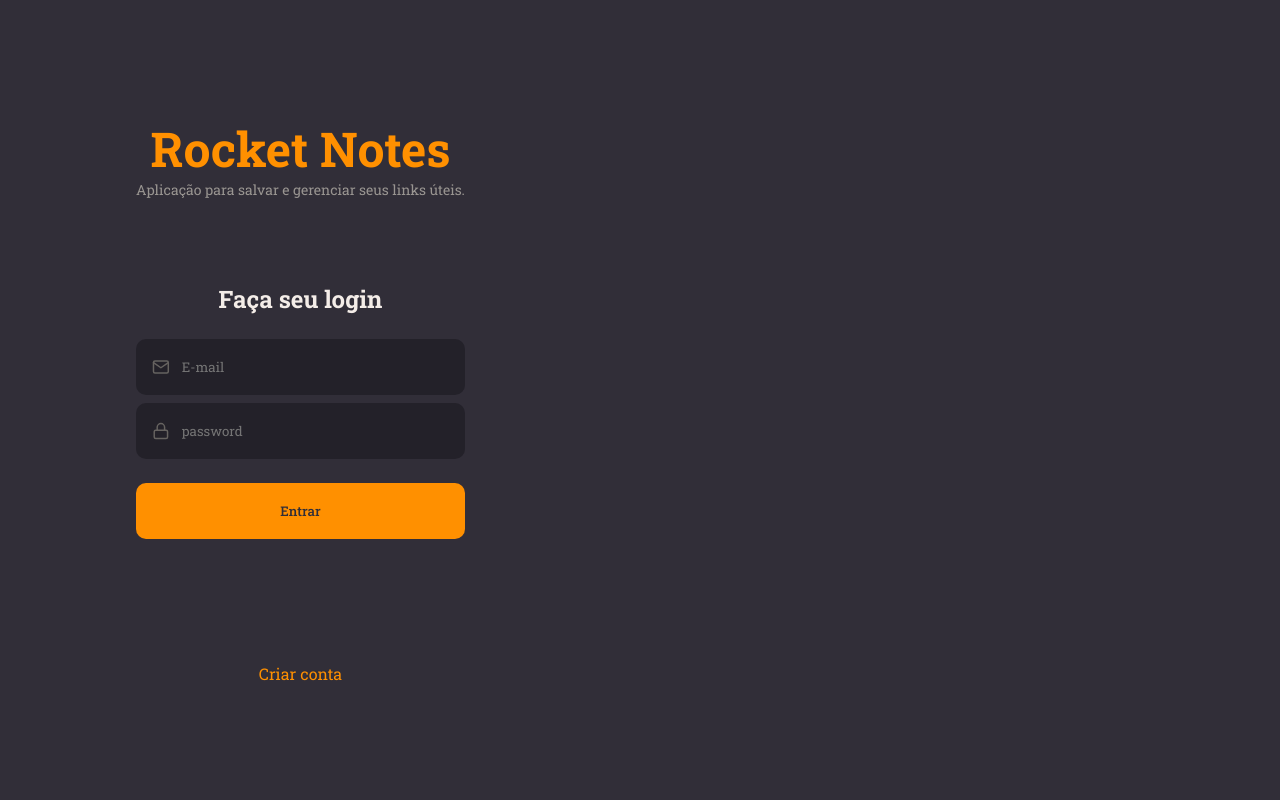
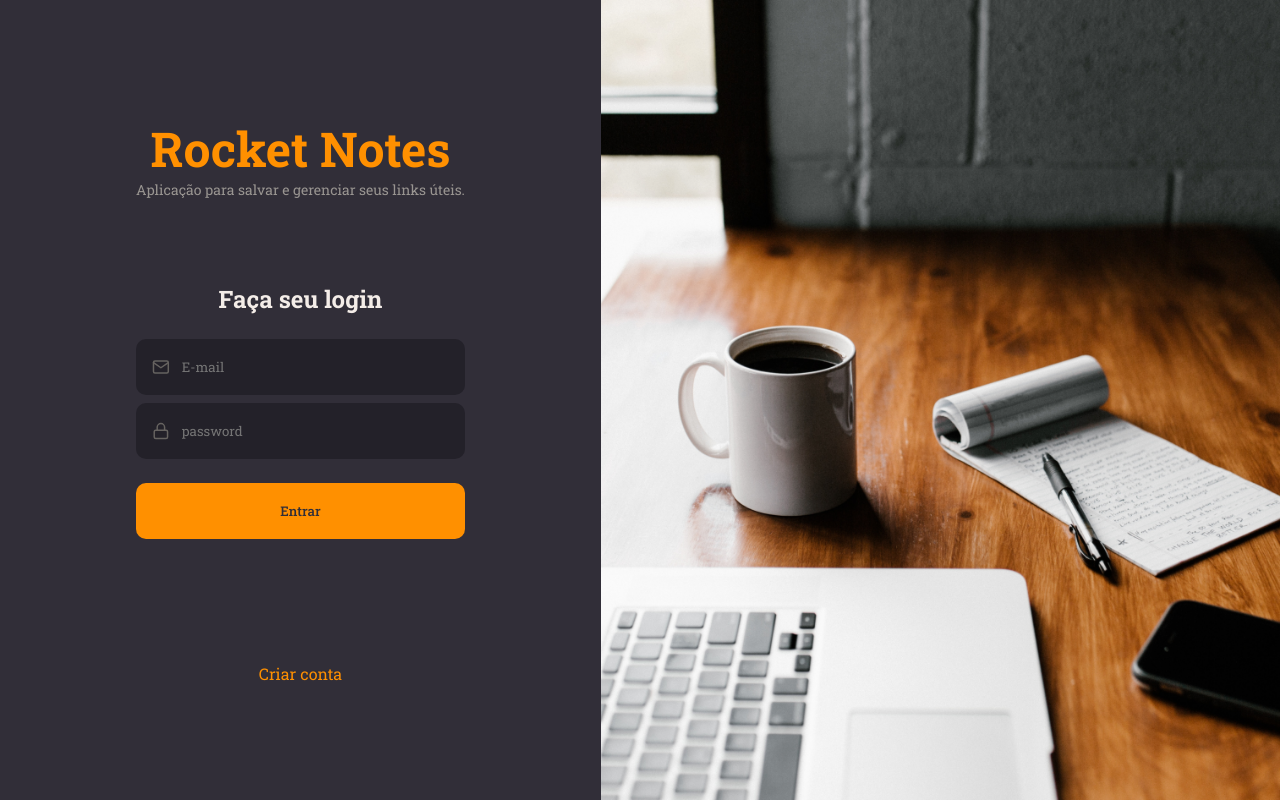
Before and after one commit to vbruno/RS-Explorer-N9-rocketnotes, a React (Vite) app: page / in a window 1280 px wide. Built offline with nearby package versions, Linux system fonts and the light colour scheme.

Commit message:
Aula: Utilizando Imagens

```diff
--- a/src/pages/SignIn/index.jsx
+++ b/src/pages/SignIn/index.jsx
@@ -3,7 +3,7 @@
 import { Input } from '../../components/Input'
 import { Button } from '../../components/Button'
 
-import { Container, Form } from "./styles";
+import { Container, Form, Background } from "./styles";
 
 export function SignIn() {
   return (
@@ -21,6 +21,8 @@
 
         <a href="#">Criar conta</a>
       </Form>
+
+      <Background />
     </Container>
   )
 }
--- a/src/pages/SignIn/styles.js
+++ b/src/pages/SignIn/styles.js
@@ -1,4 +1,5 @@
 import styled from "styled-components";
+import backgroundImg from '../../assets/background.png'
 
 export const Container = styled.div`
   height: 100vh;
@@ -38,3 +39,9 @@
 
   }
 `;
+
+export const Background = styled.div`
+  flex: 1;
+  background: url(${backgroundImg}) no-repeat center;
+  background-size: cover;
+`;
```
Also changed, not shown: src/assets/background.png (added).
